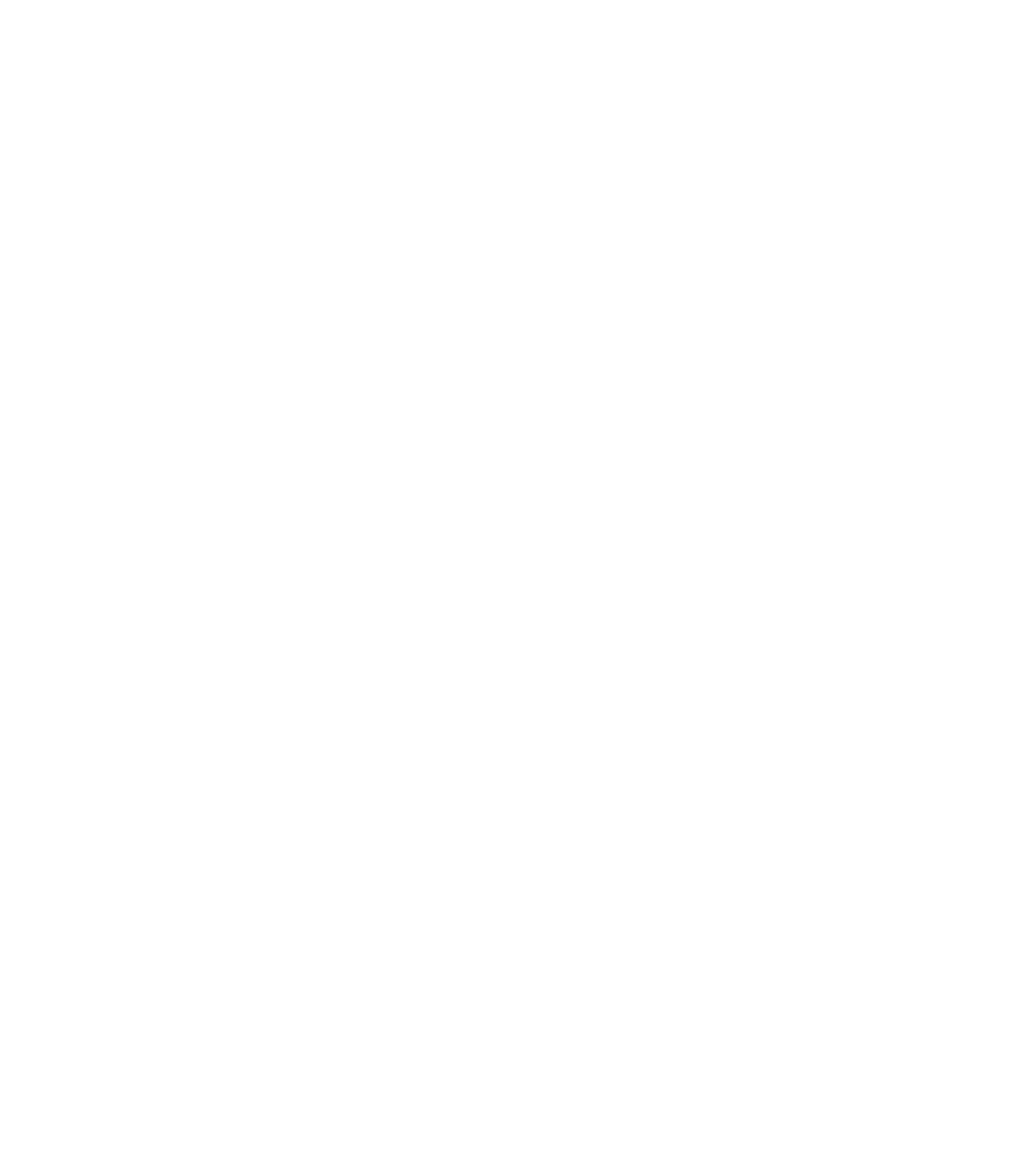
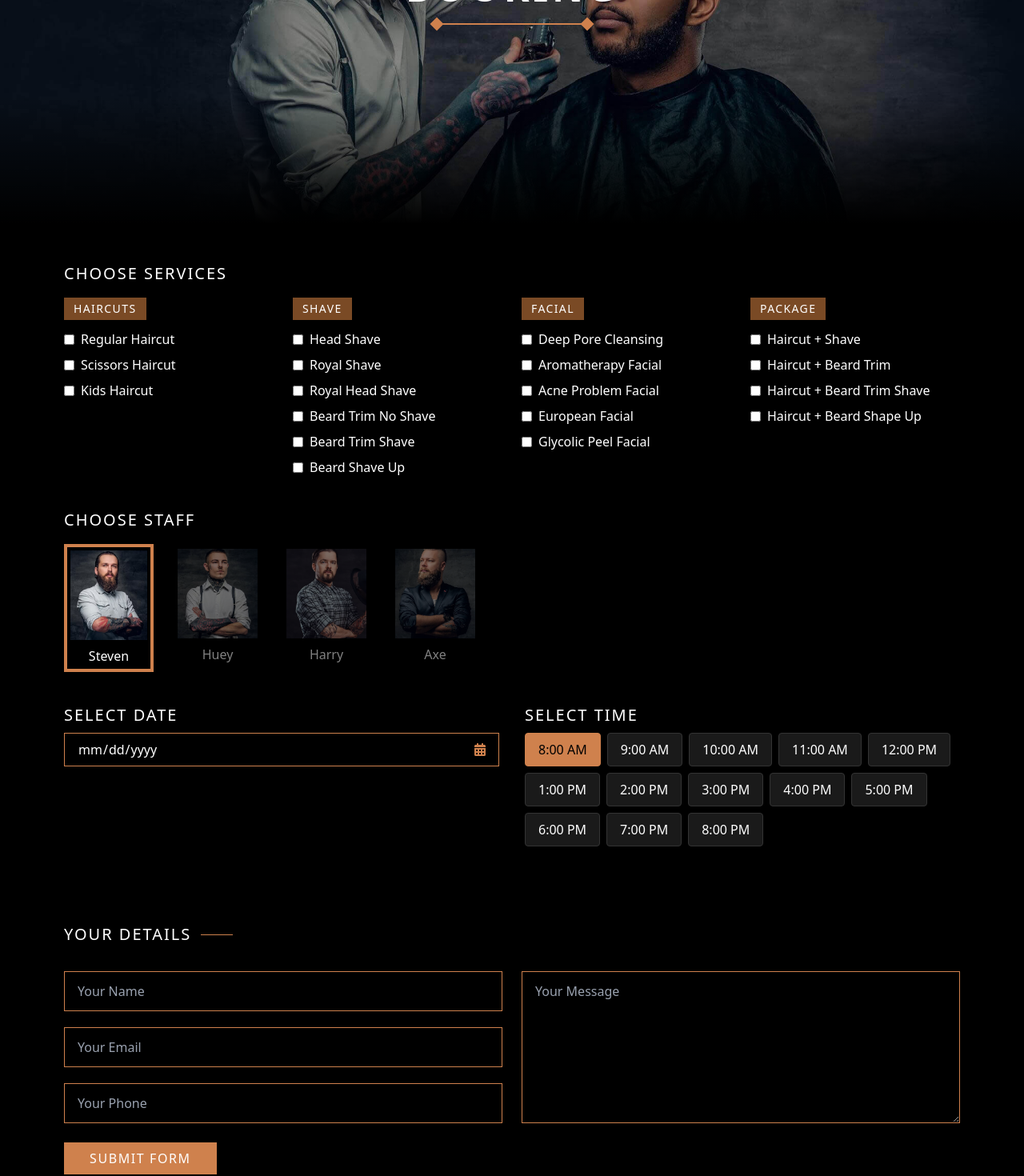
Before and after one commit to Himanshu1852002/BarBar_Shop, a React (Vite) app in the folder frontend/: page /booking in a window 1280 px wide. Before the commit this address had no page. Shown: the part 200-1670 px from the top of the page at 80% size. Before the commit the page ends 800 px from the top, so only its background shows below. Built offline with nearby package versions, Linux system fonts and the light colour scheme.

Commit message:
new page add

```diff
--- a/frontend/src/App.jsx
+++ b/frontend/src/App.jsx
@@ -6,6 +6,7 @@
 import Team from './pages/Team/Team'
 import Contactus from './pages/Contact us/Contactus'
 import Testimonials from './pages/Testimonials/Testimonials'
+import Booking from './pages/Booking/Booking'
 
 function App() {
   return (
@@ -17,6 +18,7 @@
         <Route path='/team' element={<Team />} />
         <Route path='/contactus' element={<Contactus />} />
         <Route path='/testimonials' element={<Testimonials/>}/>
+        <Route path='/booking' element={<Booking/>}/>
       </Routes>
     </>
   )
--- a/frontend/src/components/Navbar/Navbar.jsx
+++ b/frontend/src/components/Navbar/Navbar.jsx
@@ -38,8 +38,6 @@
             className="block md:hidden"
           />
         </div>
-
-        {/* Desktop Menu */}
         <ul className="hidden md:flex gap-8 lg:gap-10 items-center text-sm lg:text-base">
           <li className="cursor-pointer font-semibold">
             <Link
@@ -100,7 +98,12 @@
               </li>
             </ul>
           </li>
-          <li className="cursor-pointer font-semibold">Book Now</li>
+          <Link
+            to="/booking"
+            className="block px-4 py-2"
+          >
+            Book Now
+          </Link>
           <li className="cursor-pointer font-semibold">Blog</li>
           <li className="relative group cursor-pointer font-semibold">
             <div className="flex items-center gap-1">
--- /dev/null
+++ b/frontend/src/pages/Booking/Booking.jsx
@@ -0,0 +1,166 @@
+import Navbar from '../../components/Navbar/Navbar';
+import Footer from '../../components/Footer/Footer';
+import booking_img from '../../assets/book_img.jpg';
+import { useState } from 'react';
+import { FaCalendarAlt } from 'react-icons/fa';
+import team1 from '../../assets/team1.jpg';
+import team2 from '../../assets/team2.jpg';
+import team3 from '../../assets/team3.jpg';
+import team4 from '../../assets/team4.jpg';
+
+const services = {
+  Haircuts: ['Regular Haircut', 'Scissors Haircut', 'Kids Haircut'],
+  Shave: ['Head Shave', 'Royal Shave', 'Royal Head Shave', 'Beard Trim No Shave', 'Beard Trim Shave', 'Beard Shave Up'],
+  Facial: ['Deep Pore Cleansing', 'Aromatherapy Facial', 'Acne Problem Facial', 'European Facial', 'Glycolic Peel Facial'],
+  Package: ['Haircut + Shave', 'Haircut + Beard Trim', 'Haircut + Beard Trim Shave', 'Haircut + Beard Shape Up'],
+};
+
+const staff = [
+  { name: 'Steven', img: team1 },
+  { name: 'Huey', img: team2 },
+  { name: 'Harry', img: team3 },
+  { name: 'Axe', img: team4 },
+];
+
+const timeSlots = [
+  '8:00 AM', '9:00 AM', '10:00 AM', '11:00 AM', '12:00 PM',
+  '1:00 PM', '2:00 PM', '3:00 PM', '4:00 PM', '5:00 PM',
+  '6:00 PM', '7:00 PM', '8:00 PM',
+];
+
+const Booking = () => {
+  const [selectedStaff, setSelectedStaff] = useState('Steven');
+  const [selectedTime, setSelectedTime] = useState('8:00 AM');
+
+  return (
+    <>
+      <Navbar />
+      <section className="relative w-full min-h-120 flex flex-col justify-start items-center overflow-hidden pt-40 md:pt-40">
+        <div
+          className="absolute top-0 left-0 w-full h-full -z-10 bg-cover bg-center"
+          style={{ backgroundImage: `url(${booking_img})` }}
+        >
+          <div className="absolute bottom-0 left-0 w-full h-40 bg-gradient-to-t from-black to-transparent pointer-events-none" />
+        </div>
+        <div className="text-center text-white z-10 px-4">
+          <h2 className="text-2xl sm:text-3xl md:text-5xl font-bold tracking-widest uppercase">
+            Booking
+          </h2>
+          <div className="flex items-center justify-center mt-4">
+            <div className="w-2 md:w-3 h-2 md:h-3 bg-[#cf814d] rotate-45" />
+            <div className="h-[2px] w-20 sm:w-36 md:w-44 bg-[#cf814d]" />
+            <div className="w-2 md:w-3 h-2 md:h-3 bg-[#cf814d] rotate-45" />
+          </div>
+        </div>
+      </section>
+
+      <section className="bg-black text-white py-12 px-4 sm:px-6 lg:px-20">
+        <h2 className="text-lg sm:text-xl uppercase tracking-widest mb-4">Choose Services</h2>
+        <div className="grid grid-cols-1 sm:grid-cols-2 lg:grid-cols-4 gap-6 mb-10">
+          {Object.entries(services).map(([category, items]) => (
+            <div key={category}>
+              <h3 className="uppercase tracking-widest text-sm bg-[#7a4a25] px-3 py-1 inline-block mb-3">
+                {category}
+              </h3>
+              <ul className="space-y-2">
+                {items.map((service) => (
+                  <li key={service} className="flex items-center gap-2">
+                    <input type="checkbox" className="accent-[#cf814d]" />
+                    <span className="text-sm sm:text-base">{service}</span>
+                  </li>
+                ))}
+              </ul>
+            </div>
+          ))}
+        </div>
+
+        <h2 className="text-lg sm:text-xl uppercase tracking-widest mb-4">Choose Staff</h2>
+        <div className="flex gap-4 sm:gap-6 mb-10 flex-wrap">
+          {staff.map(({ name, img }) => (
+            <div
+              key={name}
+              onClick={() => setSelectedStaff(name)}
+              className={`cursor-pointer text-center transition-all duration-300 w-24 sm:w-28 ${selectedStaff === name
+                  ? 'border-4 border-[#cf814d] opacity-100'
+                  : 'border-2 border-transparent opacity-50 hover:opacity-80'
+                } p-1`}
+            >
+              <img src={img} alt={name} className="w-full h-28 object-cover mb-2" />
+              <p className="text-sm sm:text-base">{name}</p>
+            </div>
+          ))}
+        </div>
+        <div className="grid grid-cols-1 md:grid-cols-2 gap-8">
+          <div>
+            <h2 className="text-lg sm:text-xl uppercase tracking-widest mb-2">Select Date</h2>
+            <div className="relative">
+              <input
+                type="date"
+                className="w-full bg-transparent border border-[#cf814d] px-4 py-2 text-white focus:outline-none focus:border-[#e29d6d]"
+              />
+              <FaCalendarAlt className="absolute right-4 top-1/2 -translate-y-1/2 text-[#cf814d] pointer-events-none" />
+            </div>
+          </div>
+          <div>
+            <h2 className="text-lg sm:text-xl uppercase tracking-widest mb-2">Select Time</h2>
+            <div className="flex flex-wrap gap-2">
+              {timeSlots.map((time) => (
+                <button
+                  key={time}
+                  onClick={() => setSelectedTime(time)}
+                  className={`px-3 sm:px-4 py-2 border rounded transition-all duration-300 text-sm sm:text-base ${selectedTime === time
+                      ? 'bg-[#cf814d] text-black border-[#cf814d]'
+                      : 'bg-[#1a1a1a] text-white border-[#333] hover:border-[#cf814d]'
+                    }`}
+                >
+                  {time}
+                </button>
+              ))}
+            </div>
+          </div>
+        </div>
+      </section>
+
+      <section className="bg-black text-white py-12 px-4 sm:px-6 lg:px-20">
+        <h2 className="text-lg sm:text-xl uppercase tracking-widest mb-8 flex items-center gap-3">
+          Your Details <span className="h-[1px] w-10 bg-[#cf814d]"></span>
+        </h2>
+
+        <form className="grid grid-cols-1 md:grid-cols-2 gap-6">
+          <div className="flex flex-col space-y-5">
+            <input
+              type="text"
+              placeholder="Your Name"
+              className="bg-transparent border border-[#cf814d] px-4 py-3 placeholder-gray-400 focus:outline-none focus:border-[#e29d6d] text-sm sm:text-base"
+            />
+            <input
+              type="email"
+              placeholder="Your Email"
+              className="bg-transparent border border-[#cf814d] px-4 py-3 placeholder-gray-400 focus:outline-none focus:border-[#e29d6d] text-sm sm:text-base"
+            />
+            <input
+              type="tel"
+              placeholder="Your Phone"
+              className="bg-transparent border border-[#cf814d] px-4 py-3 placeholder-gray-400 focus:outline-none focus:border-[#e29d6d] text-sm sm:text-base"
+            />
+          </div>
+          <textarea
+            placeholder="Your Message"
+            rows="6"
+            className="bg-transparent border border-[#cf814d] px-4 py-3 placeholder-gray-400 focus:outline-none focus:border-[#e29d6d] text-sm sm:text-base"
+          ></textarea>
+        </form>
+        <button
+          type="submit"
+          className="mt-6 bg-[#cf814d] text-white tracking-widest px-6 sm:px-8 py-2 uppercase hover:shadow-[0_0_25px_#cf814d] cursor-pointer transition-all duration-300 text-sm sm:text-base"
+        >
+          Submit Form
+        </button>
+      </section>
+
+      <Footer />
+    </>
+  );
+};
+
+export default Booking;
```
Also changed, not shown: frontend/src/assets/book_img.jpg (added). Lines whose indentation alone changed are shown as unchanged.
